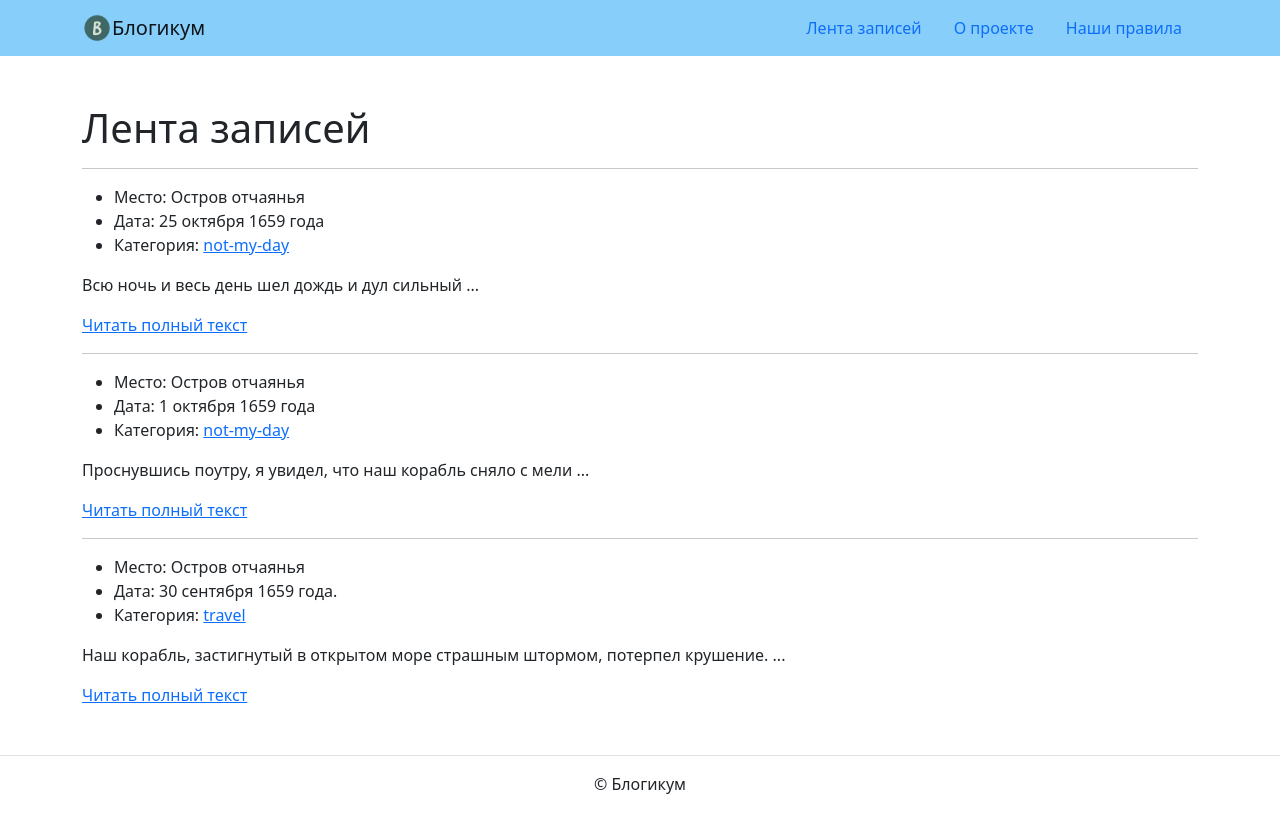
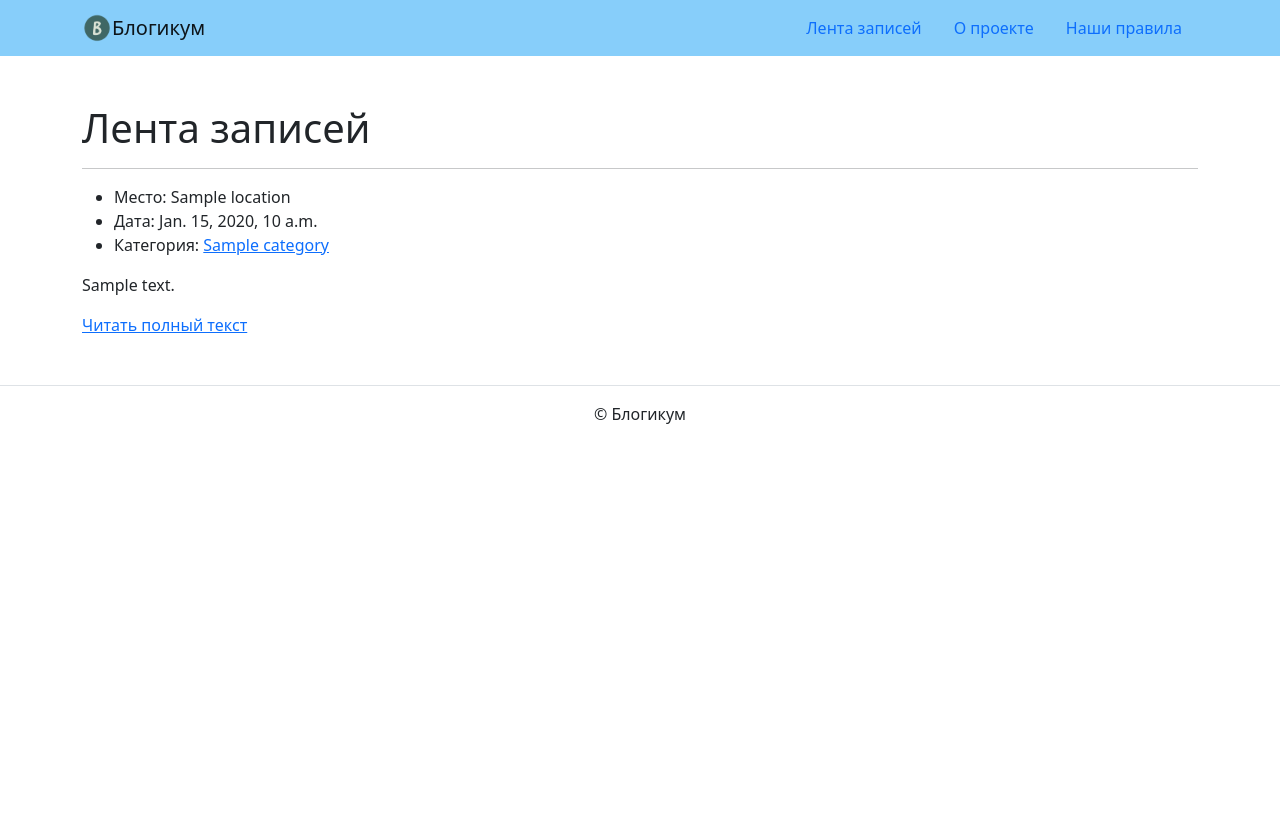
Before and after one commit to Furturnax/django_sprint1, a Django app: template blogicum/templates/blog/index.html in a window 1280 px wide. After the commit the page ends 424 px from the top, so only its background shows below. Run offline with Django 3.2, Linux system fonts and the light colour scheme; the template is opened without the code that fills it: most values are stand-ins (such as "Sample title", 1, 10 or a date in 2020); some libraries are stand-ins or nearby versions.

Commit message:
Done but need fix error from pytest

```diff
--- a/blogicum/blog/views.py
+++ b/blogicum/blog/views.py
@@ -46,7 +46,8 @@ posts = [
 
 def index(request):
     template = 'blog/index.html'
-    return render(request, template)
+    context = {'posts_list': posts[::-1]}
+    return render(request, template, context)
 
 
 def post_detail(request, id):
@@ -57,5 +58,5 @@ def post_detail(request, id):
 
 def category_posts(request, category_slug):
     template = 'blog/category.html'
-    context = {'category_posts': posts[category_slug]}
+    context = {'category_slug': category_slug}
     return render(request, template, context)
--- a/blogicum/templates/blog/category.html
+++ b/blogicum/templates/blog/category.html
@@ -1,7 +1,7 @@
 {% extends "base.html" %}
 {% block title %}
-  Публикации в категории - personal
+  Публикации в категории - {{ category_slug }}
 {% endblock %}
 {% block content %}
-  <h1>Публикации в категории - personal</h1>
+  <h1>Публикации в категории - {{ category_slug }}</h1>
 {% endblock %}
--- a/blogicum/templates/blog/index.html
+++ b/blogicum/templates/blog/index.html
@@ -1,65 +1,28 @@
 {% extends "base.html" %}
+{% load static %}
 {% block title %}
   Лента записей
 {% endblock %}
 {% block content %}
   <h1>Лента записей</h1>
-  <!-- Перебираем в цикле все посты -->
+  {% for post in posts_list %}
   <hr>
   <article>
     <ul>
       <li>
-        Место: Остров отчаянья
+        Место: {{ post.location }}
       </li>
       <li>
-        Дата: 25 октября 1659 года
+        Дата: {{ post.date }}
       </li>
       <li>
-        Категория: <a href="not-my-day">not-my-day</a>
+        Категория: <a href="{{ post.category }}">{{ post.category }}</a>
       </li>
     </ul>
-    <!-- Первые 10 слов -->
     <p>
-      Всю ночь и весь день шел дождь и дул сильный ...
+      {{ post.text|truncatewords:10 }}
     </p>
-    <a href="detail.html">Читать полный текст</a>
+    <a href="{% url 'blog:post_detail' post.id %}">Читать полный текст</a>
   </article>
-  <hr>
-  <article>
-    <ul>
-      <li>
-        Место: Остров отчаянья
-      </li>
-      <li>
-        Дата: 1 октября 1659 года
-      </li>
-      <li>
-        Категория: <a href="not-my-day">not-my-day</a>
-      </li>
-    </ul>
-    <!-- Первые 10 слов -->
-    <p>
-      Проснувшись поутру, я увидел, что наш корабль сняло с мели ...
-    </p>
-    <a href="detail.html">Читать полный текст</a>
-  </article>
-  <hr>
-  <article>
-    <ul>
-      <li>
-        Место: Остров отчаянья
-      </li>
-      <li>
-        Дата: 30 сентября 1659 года.
-      </li>
-      <li>
-        Категория: <a href="travel">travel</a>
-      </li>
-    </ul>
-    <!-- Первые 10 слов -->
-    <p>
-      Наш корабль, застигнутый в открытом море страшным штормом, потерпел крушение. ...
-    </p>
-    <a href="detail.html">Читать полный текст</a>
-  </article>
+  {% endfor %}
 {% endblock %}
--- a/blogicum/templates/includes/footer.html
+++ b/blogicum/templates/includes/footer.html
@@ -1,3 +1,3 @@
 <footer class="border-top text-center py-3">
-    <p>© Блогикум</p>
-  </footer>
+  <p>© Блогикум</p>
+</footer>
```
Also changed, not shown: blogicum/templates/blog/detail.html (+8 -11 lines).
